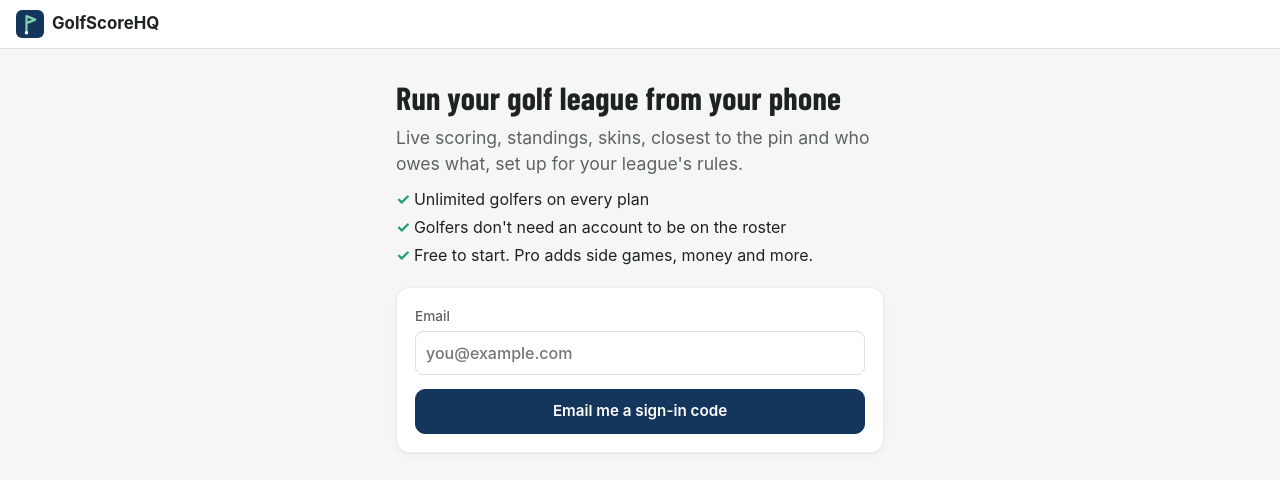
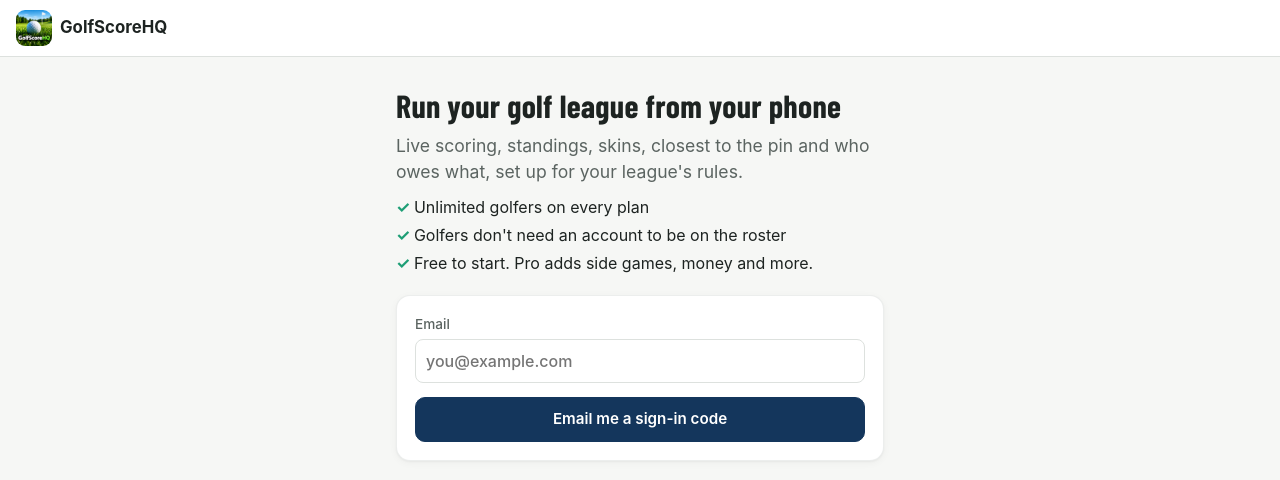
Before and after one commit to acebuilds51/GolfScoreHQ, a React (Vite) app in the folder apps/web/: page / in a window 1280 px wide. Shown: the top 480 px of the page. Built offline with nearby package versions, Linux system fonts and the light colour scheme; no server answers.

Commit message:
Top bar uses the new app icon

```diff
--- a/apps/web/src/components/Header.tsx
+++ b/apps/web/src/components/Header.tsx
@@ -10,7 +10,7 @@ export function Header() {
       {api.mode === 'demo' && <div className="demo-bar">Demo mode — everything stays in this browser. No emails are sent.</div>}
       <header className="topbar">
         <Link to={user ? '/leagues' : '/'} className="brand">
-          <img src="/favicon.svg" alt="" width={28} height={28} />
+          <img className="brand-icon" src="/icon-192.png" alt="" width={36} height={36} />
           <span>GolfScoreHQ</span>
         </Link>
         {user && (
--- a/apps/web/src/styles.css
+++ b/apps/web/src/styles.css
@@ -92,6 +92,7 @@ code { background: var(--surface-2); padding: 1px 5px; border-radius: 4px; font-
 .demo-bar { background: var(--pro-bg); color: var(--pro-text); text-align: center; font-size: 0.8rem; padding: 6px 12px; }
 .topbar { display: flex; align-items: center; justify-content: space-between; padding: calc(10px + env(safe-area-inset-top)) 16px 10px; background: var(--surface); border-bottom: 1px solid var(--border); }
 .brand { display: flex; align-items: center; gap: 8px; text-decoration: none; color: var(--text); font-weight: 700; font-size: 1.05rem; }
+.brand-icon { border-radius: 9px; display: block; }
 .topbar-right { display: flex; align-items: center; gap: 10px; }
 
 .card { background: var(--surface); border: 1px solid color-mix(in srgb, var(--border) 55%, transparent); border-radius: var(--radius); padding: 18px; box-shadow: var(--shadow); }
```
